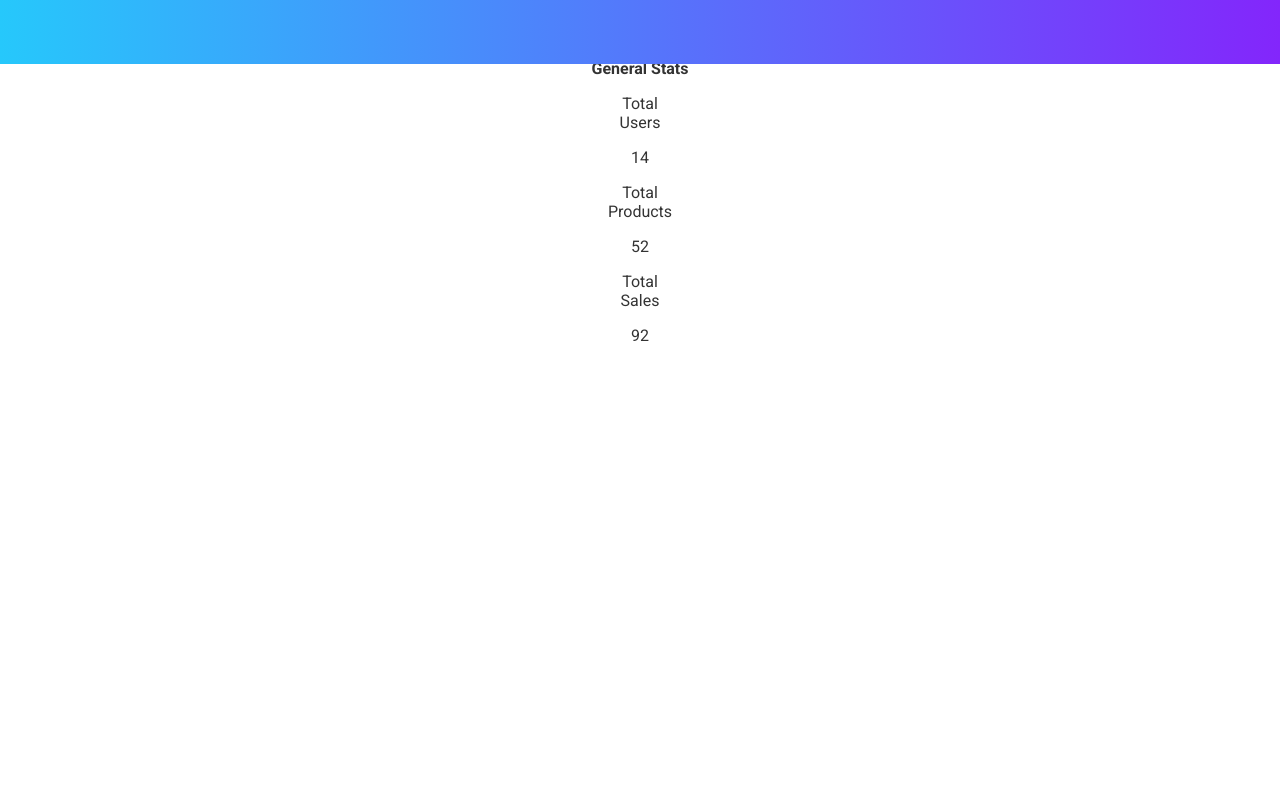
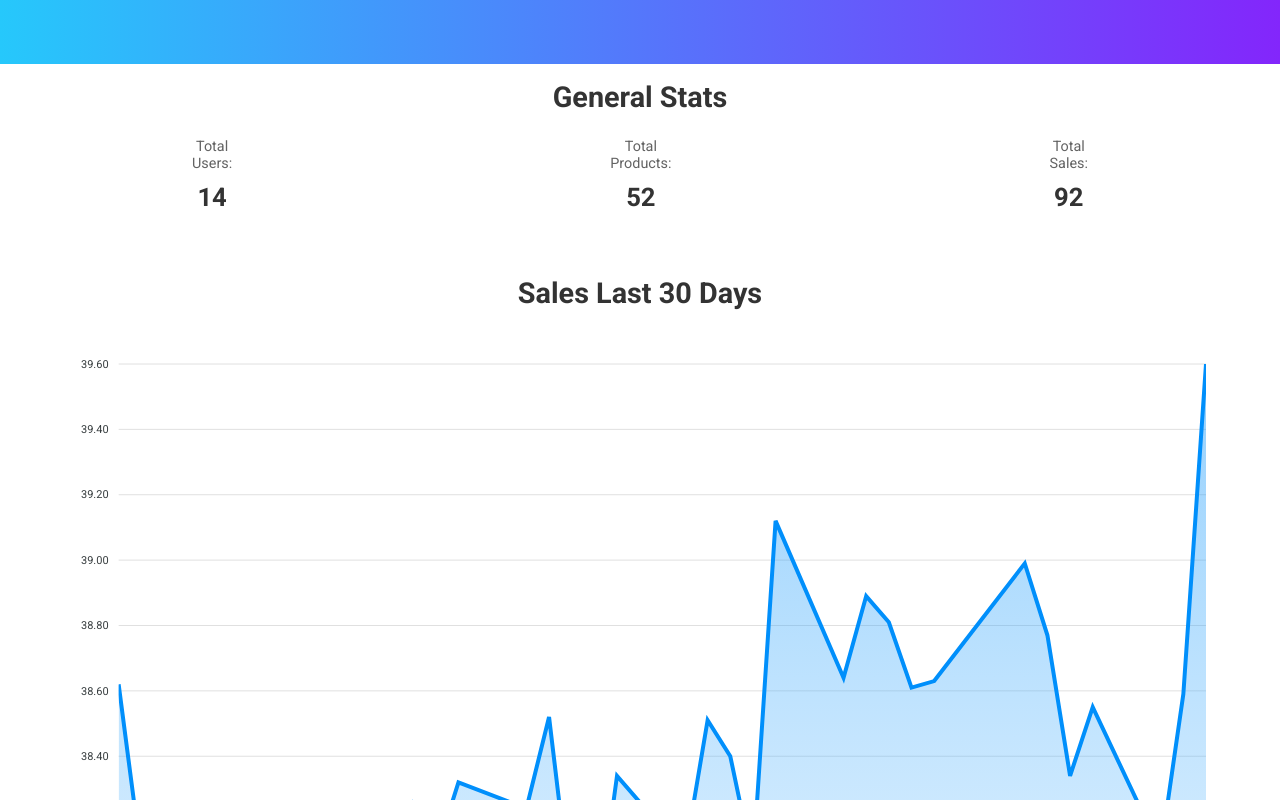
Before and after one commit to g-popovic/dope-kicks-v2, a React (Create React App) app in the folder frontend/: page / in a window 1280 px wide. Shown: the top 800 px of the page. Built offline with nearby package versions, Linux system fonts and the light colour scheme.

Commit message:
Add recent sales chart

```diff
--- a/frontend/package.json
+++ b/frontend/package.json
@@ -7,6 +7,7 @@
     "@testing-library/react": "^9.5.0",
     "@testing-library/user-event": "^7.2.1",
     "apexcharts": "^3.20.0",
+    "dayjs": "^1.8.34",
     "react": "^16.13.1",
     "react-apexcharts": "^1.3.7",
     "react-dom": "^16.13.1",
--- a/frontend/public/sass/_adminPage.scss
+++ b/frontend/public/sass/_adminPage.scss
@@ -3,6 +3,44 @@
 	top: 0;
 	min-height: 100vh;
 	background: white;
-	padding-top: 3rem;
+	padding-top: 5rem;
 	box-sizing: border-box;
 }
+
+.admin-stats-title {
+	font-size: 1.8em;
+	margin: 0 0 1.5rem;
+}
+
+.general-stats-container {
+	margin-bottom: 4rem;
+
+	ul {
+		display: flex;
+		justify-content: space-between;
+		width: 70%;
+		margin: 0 auto;
+
+		.general-stats-label {
+			color: #636363;
+			margin: 0 0 0.6rem;
+			font-size: 0.9em;
+		}
+
+		.general-stats-count {
+			font-size: 1.6em;
+			font-weight: 600;
+			margin: 0;
+		}
+	}
+}
+
+.recent-sales-container {
+	margin: 0 auto;
+	width: 90%;
+}
+
+.lmao {
+	color: green !important;
+	font-size: 0.6em;
+}
--- a/frontend/public/sass/styles.scss
+++ b/frontend/public/sass/styles.scss
@@ -6,6 +6,7 @@ body {
 	padding: 0;
 	text-align: center;
 	color: $textColor;
+	// font-size: 8px;
 	background: #f4f4f4;
 }
 
@@ -36,7 +37,6 @@ input {
 }
 
 * {
-	font-size: 1rem;
 	font-family: 'Roboto', sans-serif;
 	color: $textColor;
 
--- a/frontend/public/styles.css
+++ b/frontend/public/styles.css
@@ -33,7 +33,6 @@ input {
 }
 
 * {
-  font-size: 1rem;
   font-family: 'Roboto', sans-serif;
   color: #333333;
 }
@@ -509,8 +508,50 @@ nav {
   top: 0;
   min-height: 100vh;
   background: white;
-  padding-top: 3rem;
+  padding-top: 5rem;
   -webkit-box-sizing: border-box;
           box-sizing: border-box;
 }
+
+.admin-stats-title {
+  font-size: 1.8em;
+  margin: 0 0 1.5rem;
+}
+
+.general-stats-container {
+  margin-bottom: 4rem;
+}
+
+.general-stats-container ul {
+  display: -webkit-box;
+  display: -ms-flexbox;
+  display: flex;
+  -webkit-box-pack: justify;
+      -ms-flex-pack: justify;
+          justify-content: space-between;
+  width: 70%;
+  margin: 0 auto;
+}
+
+.general-stats-container ul .general-stats-label {
+  color: #636363;
+  margin: 0 0 0.6rem;
+  font-size: 0.9em;
+}
+
+.general-stats-container ul .general-stats-count {
+  font-size: 1.6em;
+  font-weight: 600;
+  margin: 0;
+}
+
+.recent-sales-container {
+  margin: 0 auto;
+  width: 90%;
+}
+
+.lmao {
+  color: green !important;
+  font-size: 0.6em;
+}
 /*# sourceMappingURL=styles.css.map */
--- a/frontend/src/components/AdminPage.jsx
+++ b/frontend/src/components/AdminPage.jsx
@@ -1,5 +1,6 @@
 import React from 'react';
 import BestsellersChart from './partial/BestsellersChart';
+import RecentSalesChart from './partial/RecentSalesChart';
 import GeneralStats from './partial/GeneralStats';
 
 function AdminPage() {
@@ -8,6 +9,7 @@ function AdminPage() {
 			<div className="admin-left-panel">{/* <BestsellersChart /> */}</div>
 			<div className="admin-right-panel">
 				<GeneralStats />
+				<RecentSalesChart />
 			</div>
 		</div>
 	);
--- a/frontend/src/components/partial/GeneralStats.jsx
+++ b/frontend/src/components/partial/GeneralStats.jsx
@@ -4,7 +4,7 @@ import GeneralStatsItem from './GeneralStatsItem';
 function GeneralStats() {
 	return (
 		<div className="general-stats-container">
-			<h1>General Stats</h1>
+			<h1 className="admin-stats-title">General Stats</h1>
 			<ul>
 				<GeneralStatsItem label="Total Users" count={14} />
 				<GeneralStatsItem label="Total Products" count={52} />
--- a/frontend/src/components/partial/GeneralStatsItem.jsx
+++ b/frontend/src/components/partial/GeneralStatsItem.jsx
@@ -6,7 +6,7 @@ function GeneralStatsItem(props) {
 			<p className="general-stats-label">
 				{props.label.split(' ')[0]}
 				<br />
-				{props.label.split(' ')[1]}
+				{props.label.split(' ')[1] + ':'}
 			</p>
 			<p className="general-stats-count">{props.count}</p>
 		</li>
--- /dev/null
+++ b/frontend/src/components/partial/RecentSalesChart.jsx
@@ -0,0 +1,113 @@
+import React, { useState } from 'react';
+import Chart from 'react-apexcharts';
+import dayjs from 'dayjs';
+
+function RecentSalesChart() {
+	const [series, setSeries] = useState([
+		{
+			data: [
+				[1357772400000, 38.62],
+				[1357858800000, 38.09],
+				[1358118000000, 38.16],
+				[1358204400000, 38.15],
+				[1358290800000, 37.88],
+				[1358377200000, 37.73],
+				[1358463600000, 37.98],
+				[1358809200000, 37.95],
+				[1358895600000, 38.25],
+				[1358982000000, 38.1],
+				[1359068400000, 38.32],
+				[1359327600000, 38.24],
+				[1359414000000, 38.52],
+				[1359500400000, 37.94],
+				[1359586800000, 37.83],
+				[1359673200000, 38.34],
+				[1359932400000, 38.1],
+				[1360018800000, 38.51],
+				[1360105200000, 38.4],
+				[1360191600000, 38.07],
+				[1360278000000, 39.12],
+				[1360537200000, 38.64],
+				[1360623600000, 38.89],
+				[1360710000000, 38.81],
+				[1360796400000, 38.61],
+				[1360882800000, 38.63],
+				[1361228400000, 38.99],
+				[1361314800000, 38.77],
+				[1361401200000, 38.34],
+				[1361487600000, 38.55],
+				[1361746800000, 38.11],
+				[1361833200000, 38.59],
+				[1361919600000, 39.6]
+			]
+		}
+	]);
+	const [options, setOptions] = useState({
+		chart: {
+			type: 'area',
+			height: 350,
+			zoom: {
+				enabled: false
+			},
+			toolbar: false
+		},
+		stroke: {
+			curve: 'straight'
+		},
+		dataLabels: {
+			enabled: false
+		},
+		labels: {},
+		xaxis: {
+			type: 'datetime',
+			labels: {
+				show: true,
+				formatter: value => {
+					return dayjs(value).format('MMM DD');
+				},
+				style: {
+					cssClass: 'chart-label',
+					fontFamily: 'Roboto, sans-serif'
+				},
+				rotate: 0
+			},
+			tickAmount: 4,
+			tooltip: { enabled: false }
+		},
+		yaxis: {
+			labels: {
+				style: {
+					cssClass: 'chart-lebal',
+					fontFamily: 'Roboto, sans-serif'
+				}
+			}
+		},
+		tooltip: {
+			y: {
+				title: {
+					formatter: (value, { dataPointIndex }) => {
+						return 'Sales: ';
+					}
+				}
+			},
+			x: {
+				show: true
+				// formatter: value => {
+				// 	return value;
+				// }
+			},
+			marker: {
+				show: false
+			}
+		}
+	});
+
+	return (
+		<div className="recent-sales-container">
+			<h1 className="admin-stats-title">Sales Last 30 Days</h1>
+			<Chart options={options} series={series} type="area" />
+		</div>
+	);
+}
+
+export default RecentSalesChart;
```
Also changed, not shown: 2 other files (tests, documents, lock files or other folders).
